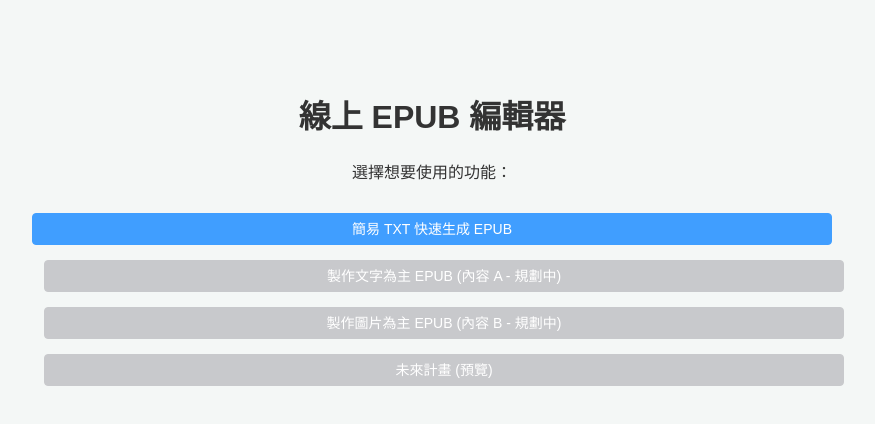
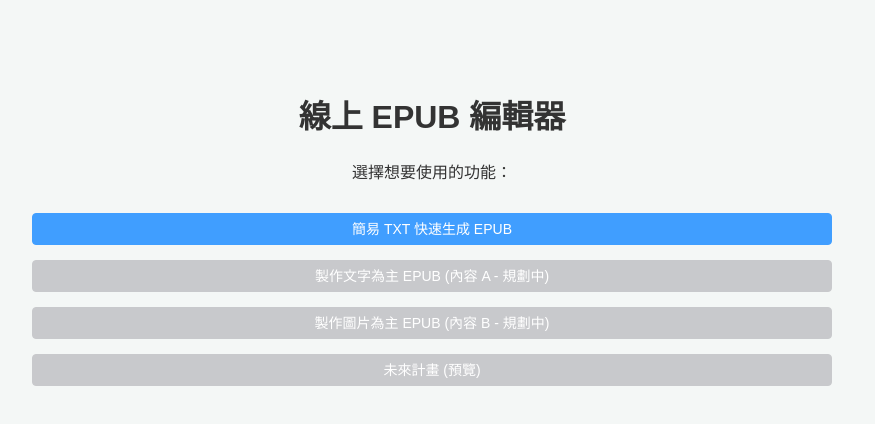
Before and after one commit to xlisyuan/epubCreator, a Vue app in the folder simple-epub-creator/: page / in a window 1280 px wide. Shown: the top 424 px of the page, without its empty margins (208-1083 px from the left). Built offline with nearby package versions, Linux system fonts and the light colour scheme; the HTML template or start-up script is replaced by a standard one.

Commit message:
fix: 全域樣式處理 el-button 預設 margin

```diff
--- a/simple-epub-creator/src/App.vue
+++ b/simple-epub-creator/src/App.vue
@@ -20,4 +20,10 @@
 #app {
     /* 可以放一些應用程式級別的樣式，例如最大寬度或置中 */
 }
+
+/* 全域覆蓋 Element Plus 按鈕的預設 margin-left */
+/* 這會影響所有 el-button，除非有更具體的規則覆蓋它 */
+.el-button + .el-button {
+    margin-left: 0 !important; /* 強制移除預設的水平間距 */
+}
 </style>
--- a/simple-epub-creator/src/views/Home.vue
+++ b/simple-epub-creator/src/views/Home.vue
@@ -32,7 +32,7 @@
 .home-buttons {
     display: flex;
     flex-direction: column;
-    gap: 15px;
+    gap: 15px; /* 按鈕之間的垂直間距 */
     margin-top: 30px;
 }
 .home-buttons .el-button {
--- a/simple-epub-creator/src/views/TxtToEpubConverter.vue
+++ b/simple-epub-creator/src/views/TxtToEpubConverter.vue
@@ -390,6 +390,5 @@
 
 .button-group .el-button {
     width: 100%;
-    margin-left: 0 !important;
 }
 </style>
```
